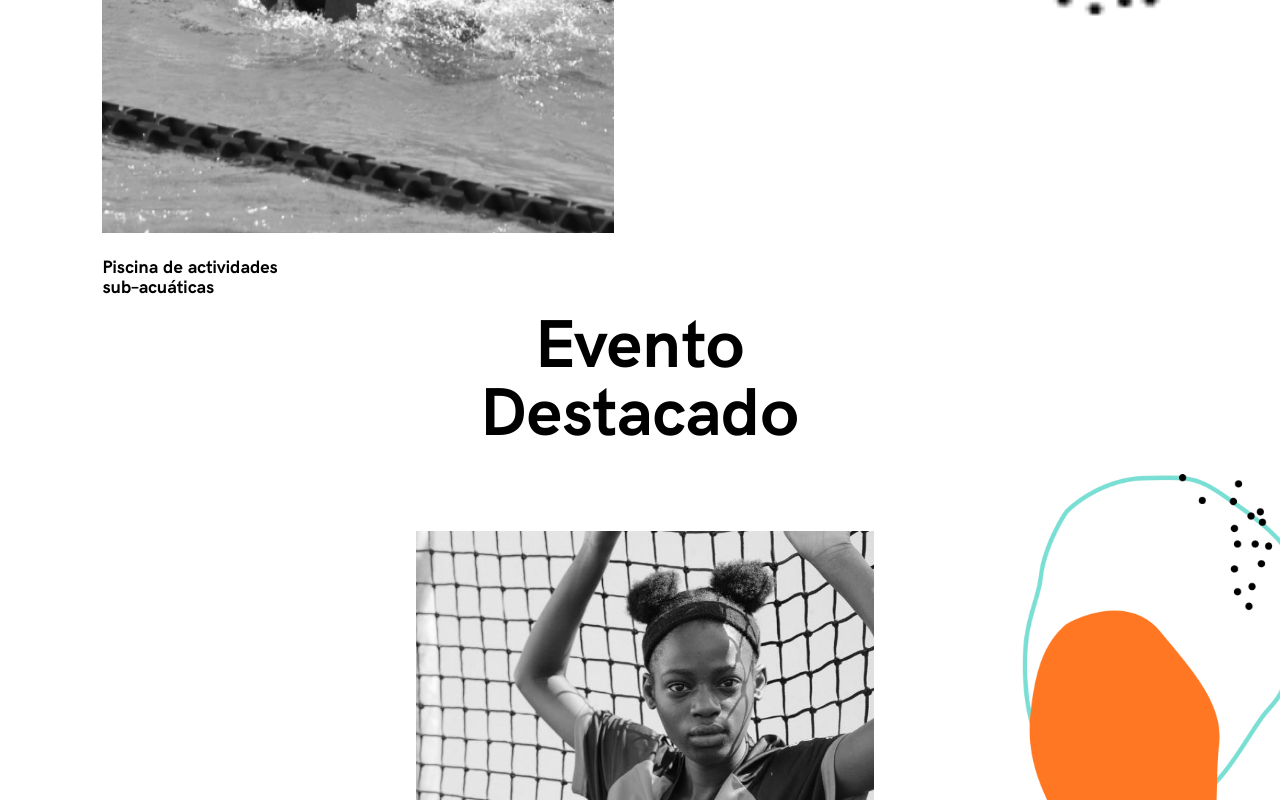
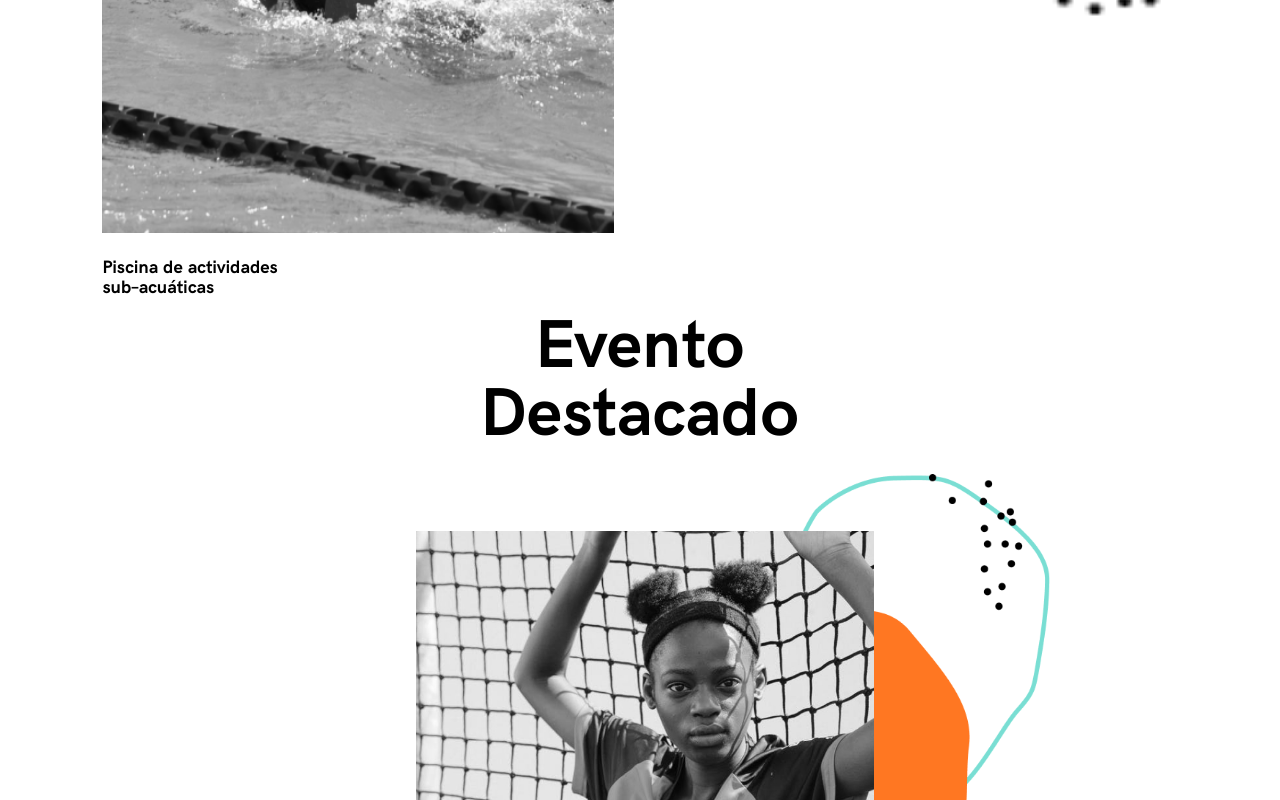
Before and after one commit to FooCamp/ser-habil-website, a website built with Parcel: page src/index.html in a window 1280 px wide. Shown: the part 3460-4260 px from the top of the page. Built offline with nearby package versions, Linux system fonts and the light colour scheme; files whose address does not match are found by name.

Commit message:
fix the background

```diff
--- a/src/scss/components/_events-carousel.scss
+++ b/src/scss/components/_events-carousel.scss
@@ -98,9 +98,10 @@
   @include viewport-desktop() {
     & {
       background-image: url('../static/assets/forma-3.png');
-      background-position-x: 1000px;
+      background-position-x: 750px;
       background-position-y: 335px;
       background-size: 300px;
+      max-width: 1400px;
     }
 
     &__title {
```
